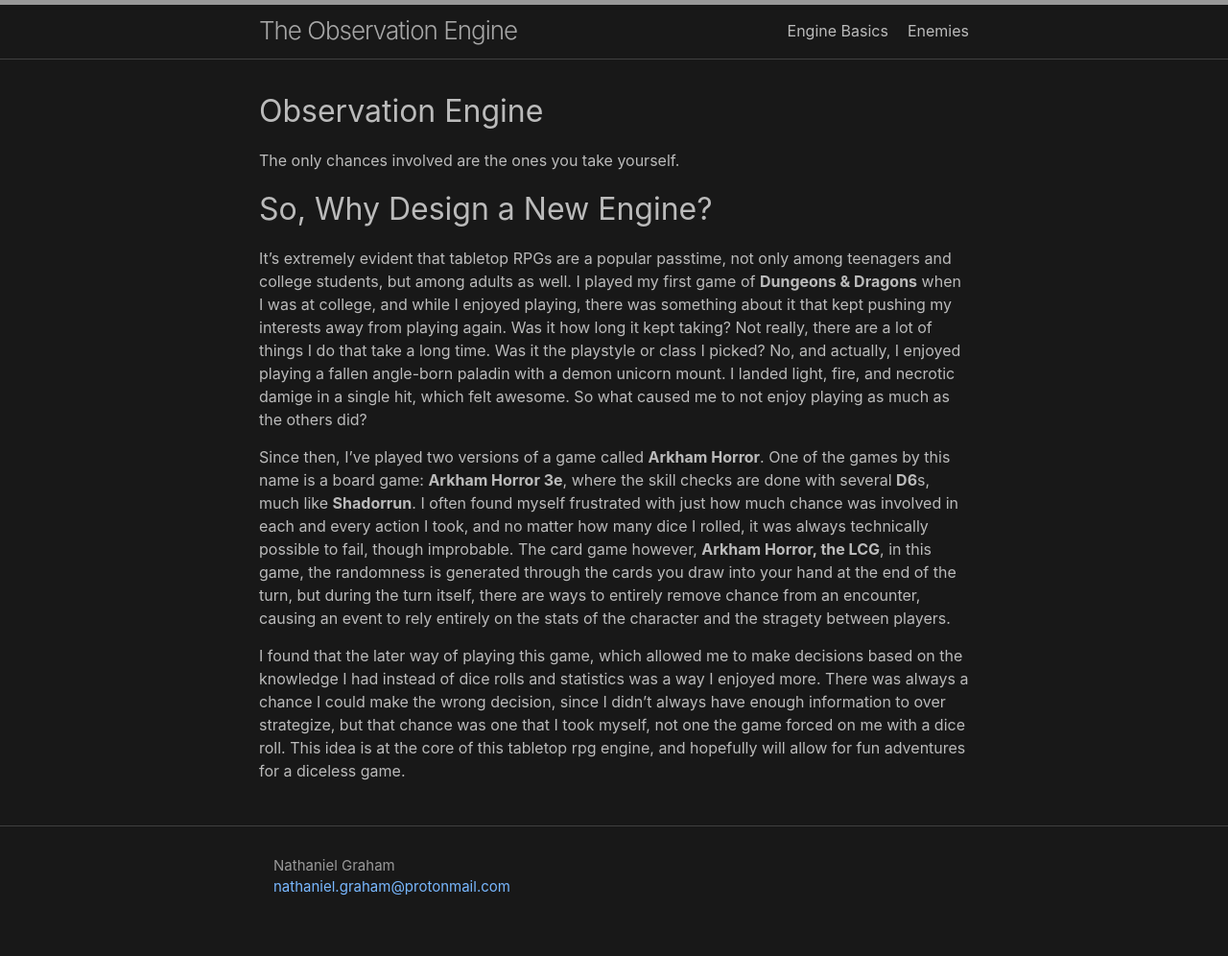
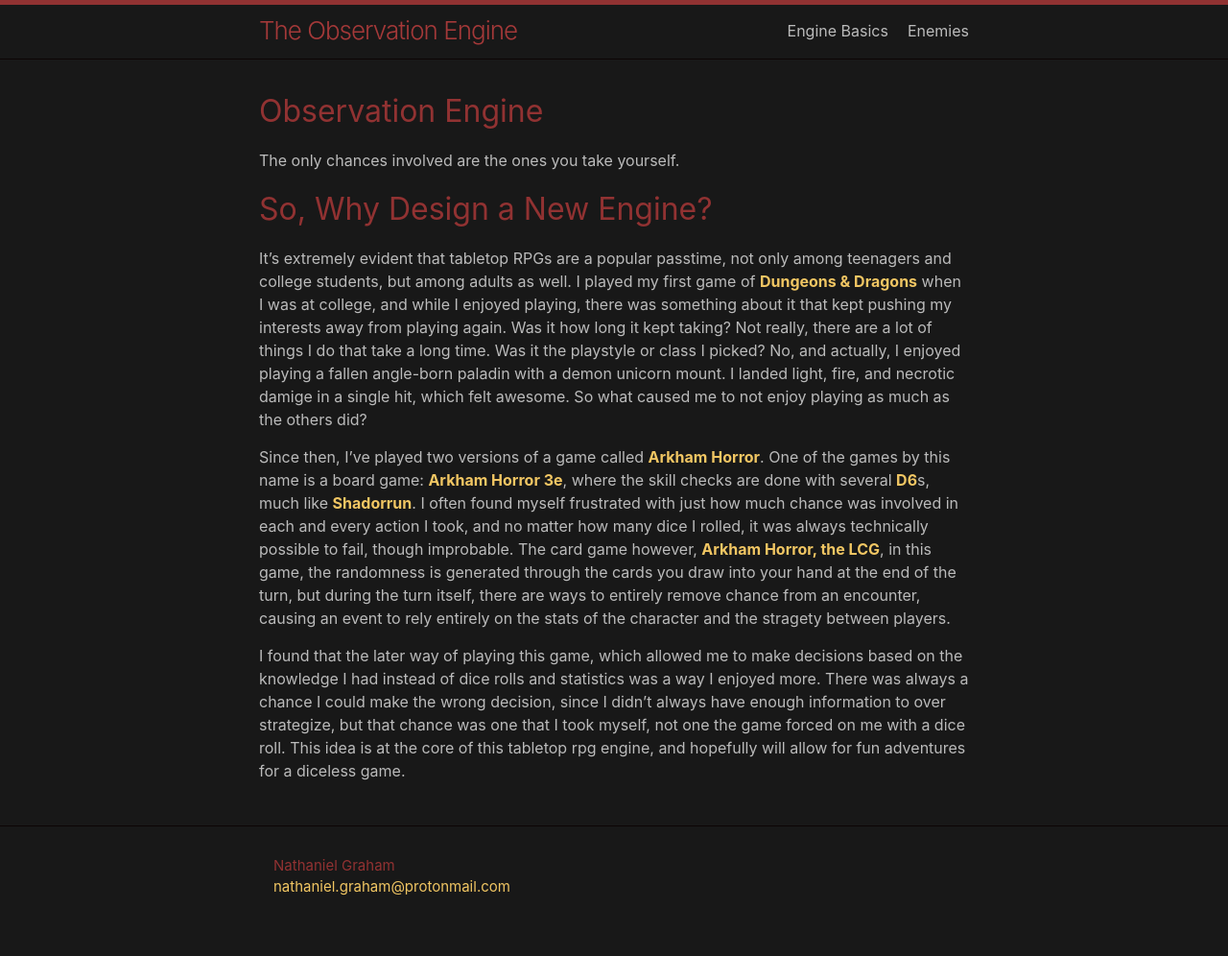
Before and after one commit to ngraham20/california-trip, a Jekyll site: the page built from index.md, in a window 1280 px wide. Shown: the whole page at 96% size. Built offline with Jekyll 4.4.1, drawn with Linux system fonts in a browser that asks for light colours.

Commit message:
changed theming

```diff
--- a/_config.yml
+++ b/_config.yml
@@ -34,7 +34,7 @@
 # Build settings
 theme: minima
 minima:
-  skin: dark
+  skin: midnight
 
 header_pages:
   - engine-basics.md
--- /dev/null
+++ b/_sass/minima/skins/midnight.scss
@@ -0,0 +1,104 @@
+@charset "utf-8";
+
+$brand-color:           #913232 !default;
+$brand-color-light:     lighten($brand-color, 5%) !default;
+$brand-color-dark:      darken($brand-color, 35%) !default;
+
+$site-title-color:      $brand-color-light !default;
+
+$text-color:            #bbbbbb !default;
+$background-color:      #181818 !default;
+$code-background-color: #212121 !default;
+
+$link-base-color:       #f1c663 !default;
+$link-visited-color:    $link-base-color !default;
+$link-hover-color:      $text-color !default;
+
+$border-color-01:       $brand-color-dark !default;
+$border-color-02:       $brand-color-light !default;
+$border-color-03:       $brand-color !default;
+
+$table-text-color:      $text-color !default;
+$table-zebra-color:     lighten($background-color, 4%) !default;
+$table-header-bg-color: lighten($background-color, 10%) !default;
+$table-header-border:   lighten($background-color, 21%) !default;
+$table-border-color:    $border-color-01 !default;
+
+strong {
+  color: #f1c663;
+}
+
+h1, h2 {
+  // color: #2a7db4;
+  color: #913232
+}
+
+
+// Syntax highlighting styles should be adjusted appropriately for every "skin"
+// List of tokens: https://github.com/rouge-ruby/rouge/wiki/List-of-tokens
+// Some colors come from Material Theme Darker:
+// https://github.com/material-theme/vsc-material-theme/blob/master/scripts/generator/settings/specific/darker-hc.ts
+// https://github.com/material-theme/vsc-material-theme/blob/master/scripts/generator/color-set.ts
+// ----------------------------------------------------------------------------
+
+.highlight {
+  .c     { color: #545454; font-style: italic } // Comment
+  .err   { color: #f07178; background-color: #e3d2d2 } // Error
+  .k     { color: #89DDFF; font-weight: bold } // Keyword
+  .o     { font-weight: bold } // Operator
+  .cm    { color: #545454; font-style: italic } // Comment.Multiline
+  .cp    { color: #545454; font-weight: bold } // Comment.Preproc
+  .c1    { color: #545454; font-style: italic } // Comment.Single
+  .cs    { color: #545454; font-weight: bold; font-style: italic } // Comment.Special
+  .gd    { color: #000; background-color: #fdd } // Generic.Deleted
+  .gd .x { color: #000; background-color: #faa } // Generic.Deleted.Specific
+  .ge    { font-style: italic } // Generic.Emph
+  .gr    { color: #f07178 } // Generic.Error
+  .gh    { color: #999 } // Generic.Heading
+  .gi    { color: #000; background-color: #dfd } // Generic.Inserted
+  .gi .x { color: #000; background-color: #afa } // Generic.Inserted.Specific
+  .go    { color: #888 } // Generic.Output
+  .gp    { color: #555 } // Generic.Prompt
+  .gs    { font-weight: bold } // Generic.Strong
+  .gu    { color: #aaa } // Generic.Subheading
+  .gt    { color: #f07178 } // Generic.Traceback
+  .kc    { font-weight: bold } // Keyword.Constant
+  .kd    { font-weight: bold } // Keyword.Declaration
+  .kp    { font-weight: bold } // Keyword.Pseudo
+  .kr    { font-weight: bold } // Keyword.Reserved
+  .kt    { color: #FFCB6B; font-weight: bold } // Keyword.Type
+  .m     { color: #F78C6C } // Literal.Number
+  .s     { color: #C3E88D } // Literal.String
+  .na    { color: #008080 } // Name.Attribute
+  .nb    { color: #EEFFFF } // Name.Builtin
+  .nc    { color: #FFCB6B; font-weight: bold } // Name.Class
+  .no    { color: #008080 } // Name.Constant
+  .ni    { color: #800080 } // Name.Entity
+  .ne    { color: #900; font-weight: bold } // Name.Exception
+  .nf    { color: #82AAFF; font-weight: bold } // Name.Function
+  .nn    { color: #555 } // Name.Namespace
+  .nt    { color: #FFCB6B } // Name.Tag
+  .nv    { color: #EEFFFF } // Name.Variable
+  .ow    { font-weight: bold } // Operator.Word
+  .w     { color: #EEFFFF } // Text.Whitespace
+  .mf    { color: #F78C6C } // Literal.Number.Float
+  .mh    { color: #F78C6C } // Literal.Number.Hex
+  .mi    { color: #F78C6C } // Literal.Number.Integer
+  .mo    { color: #F78C6C } // Literal.Number.Oct
+  .sb    { color: #C3E88D } // Literal.String.Backtick
+  .sc    { color: #C3E88D } // Literal.String.Char
+  .sd    { color: #C3E88D } // Literal.String.Doc
+  .s2    { color: #C3E88D } // Literal.String.Double
+  .se    { color: #EEFFFF } // Literal.String.Escape
+  .sh    { color: #C3E88D } // Literal.String.Heredoc
+  .si    { color: #C3E88D } // Literal.String.Interpol
+  .sx    { color: #C3E88D } // Literal.String.Other
+  .sr    { color: #C3E88D } // Literal.String.Regex
+  .s1    { color: #C3E88D } // Literal.String.Single
+  .ss    { color: #C3E88D } // Literal.String.Symbol
+  .bp    { color: #999 } // Name.Builtin.Pseudo
+  .vc    { color: #FFCB6B } // Name.Variable.Class
+  .vg    { color: #EEFFFF } // Name.Variable.Global
+  .vi    { color: #EEFFFF } // Name.Variable.Instance
+  .il    { color: #F78C6C } // Literal.Number.Integer.Long
+}
```
